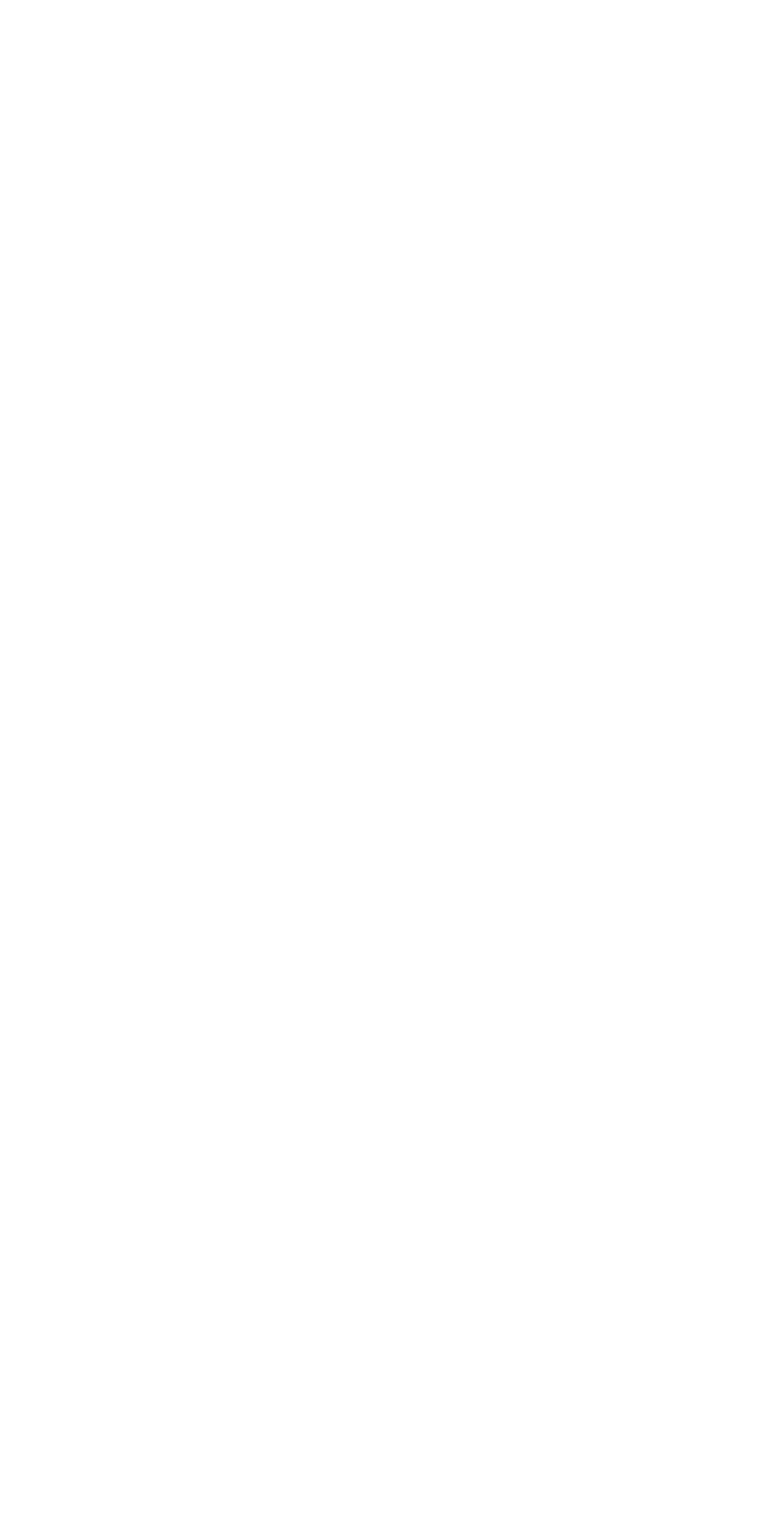
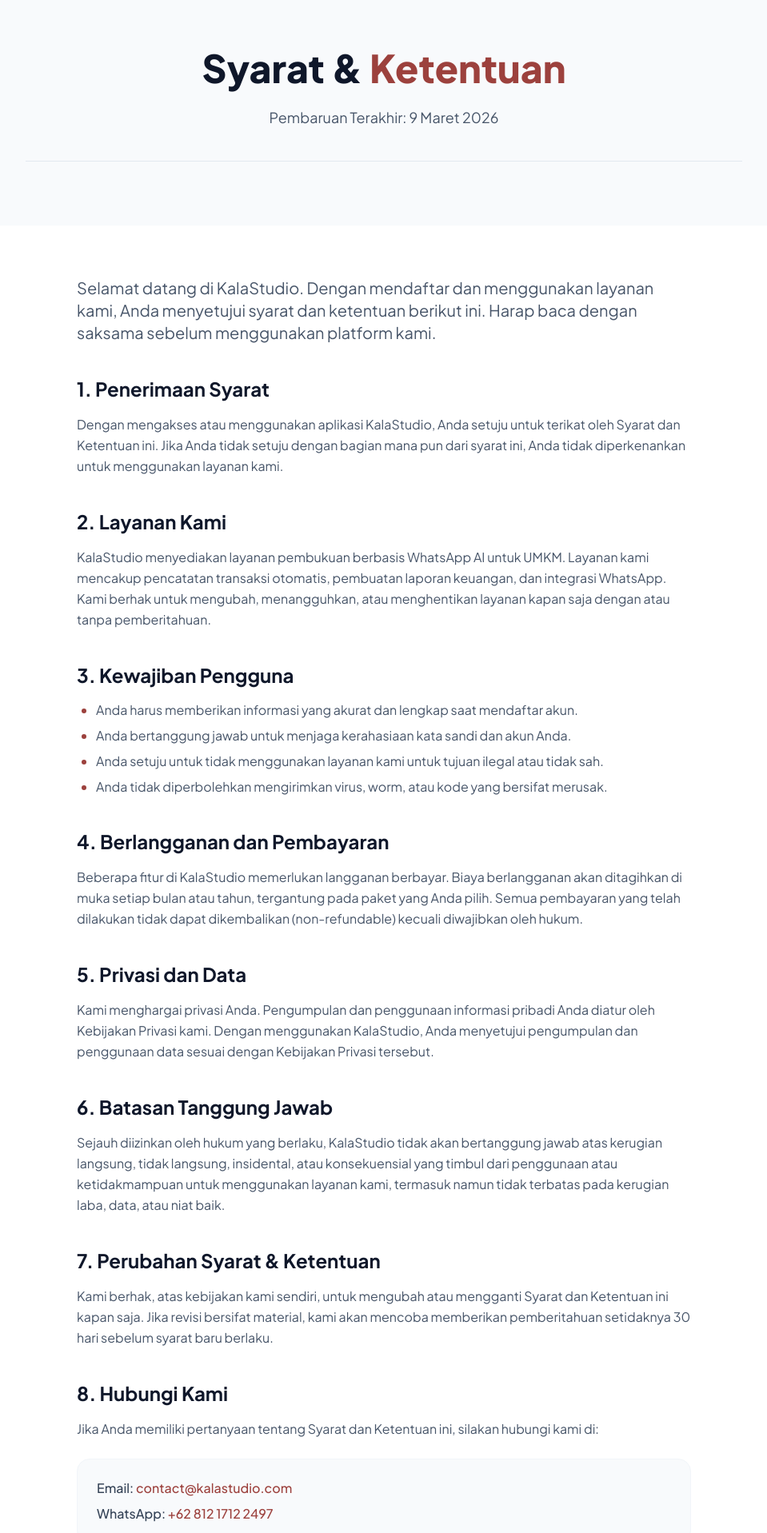
Before and after one commit to firdausnanda/kalastudio, a React (Vite) app: page /syarat-ketentuan in a window 1280 px wide. Before the commit this address had no page. Shown: the part 100-2017 px from the top of the page at 80% size, without its empty margins (160-1119 px from the left). Before the commit the page ends 800 px from the top, so only its background shows below. Built offline with nearby package versions, Linux system fonts and the light colour scheme.

Commit message:
[FEAT] Syarat dan Ketentuan

```diff
--- a/src/App.jsx
+++ b/src/App.jsx
@@ -6,6 +6,7 @@
 import PricingPage from './pages/PricingPage';
 import BlogPage from './pages/BlogPage';
 import PanduanPage from './pages/PanduanPage';
+import TermsPage from './pages/TermsPage';
 import NProgressLoader from './components/NProgressLoader';
 
 function App() {
@@ -20,6 +21,7 @@
         <Route path="/harga" element={<PricingPage />} />
         <Route path="/blog" element={<BlogPage />} />
         <Route path="/panduan" element={<PanduanPage />} />
+        <Route path="/syarat-ketentuan" element={<TermsPage />} />
       </Routes>
     </Router>
   );
--- a/src/components/Footer.jsx
+++ b/src/components/Footer.jsx
@@ -1,3 +1,5 @@
+import { Link } from 'react-router-dom';
+
 export default function Footer() {
   return (
     <footer className="bg-white dark:bg-slate-950 border-t border-slate-100 dark:border-slate-800 pt-16 pb-8 transition-colors duration-300">
@@ -48,7 +50,7 @@
                   <path d="M20 4H4c-1.1 0-1.99.9-1.99 2L2 18c0 1.1.9 2 2 2h16c1.1 0 2-.9 2-2V6c0-1.1-.9-2-2-2zm0 4l-8 5-8-5V6l8 5 8-5v2z" />
                 </svg>
               </a>
-              <a className="w-10 h-10 rounded-full bg-slate-100 dark:bg-slate-800 flex items-center justify-center text-secondary dark:text-slate-300 hover:bg-primary hover:text-white transition-all" href="https://wa.me/6281234567890" target="_blank" rel="noopener noreferrer">
+              <a className="w-10 h-10 rounded-full bg-slate-100 dark:bg-slate-800 flex items-center justify-center text-secondary dark:text-slate-300 hover:bg-primary hover:text-white transition-all" href="https://wa.me/6281217122497" target="_blank" rel="noopener noreferrer">
                 <svg className="w-4 h-4 fill-current" viewBox="0 0 24 24" xmlns="http://www.w3.org/2000/svg">
                   <path d="M17.472 14.382c-.297-.149-1.758-.867-2.03-.967-.273-.099-.471-.148-.67.15-.197.297-.767.966-.94 1.164-.173.199-.347.223-.644.075-.297-.15-1.255-.463-2.39-1.475-.883-.788-1.48-1.761-1.653-2.059-.173-.297-.018-.458.13-.606.134-.133.298-.347.446-.52.149-.174.198-.298.298-.497.099-.198.05-.371-.025-.52-.075-.149-.669-1.612-.916-2.207-.242-.579-.487-.5-.669-.51-.173-.008-.371-.01-.57-.01-.198 0-.52.074-.792.372-.272.297-1.04 1.016-1.04 2.479 0 1.462 1.065 2.875 1.213 3.074.149.198 2.096 3.2 5.077 4.487.709.306 1.262.489 1.694.625.712.227 1.36.195 1.871.118.571-.085 1.758-.719 2.006-1.413.248-.694.248-1.289.173-1.413-.074-.124-.272-.198-.57-.347m-5.421 7.403h-.004a9.87 9.87 0 0 1-5.031-1.378l-.361-.214-3.741.982.998-3.648-.235-.374a9.86 9.86 0 0 1-1.51-5.26c.001-5.45 4.436-9.884 9.888-9.884 2.64 0 5.122 1.03 6.988 2.898a9.825 9.825 0 0 1 2.893 6.994c-.003 5.45-4.437 9.884-9.885 9.884m8.413-18.297A11.815 11.815 0 0 0 12.05 0C5.495 0 .16 5.335.157 11.892c0 2.096.547 4.142 1.588 5.945L.057 24l6.305-1.654a11.882 11.882 0 0 0 5.683 1.448h.005c6.554 0 11.89-5.335 11.893-11.893a11.821 11.821 0 0 0-3.48-8.413z" />
                 </svg>
@@ -60,7 +62,7 @@
         <div className="border-t border-slate-50 dark:border-slate-800/50 pt-8 flex flex-col md:flex-row justify-between items-center gap-4 transition-colors">
           <p className="text-xs text-slate-400 dark:text-slate-500 transition-colors">© 2026 KalaStudio. All rights reserved.</p>
           <div className="flex gap-6 text-xs text-slate-400 dark:text-slate-500 transition-colors">
-            <a className="hover:text-secondary dark:hover:text-primary" href="#">Syarat &amp; Ketentuan</a>
+            <Link className="hover:text-secondary dark:hover:text-primary" to="/syarat-ketentuan">Syarat &amp; Ketentuan</Link>
             <a className="hover:text-secondary dark:hover:text-primary" href="#">Kebijakan Privasi</a>
           </div>
         </div>
--- /dev/null
+++ b/src/pages/TermsPage.jsx
@@ -0,0 +1,85 @@
+import { useEffect } from 'react';
+import Header from '../components/Header';
+import Footer from '../components/Footer';
+
+export default function TermsPage() {
+  useEffect(() => {
+    window.scrollTo(0, 0);
+  }, []);
+
+  return (
+    <div className="bg-white text-slate-900 font-display transition-colors duration-300 dark:bg-slate-900 min-h-screen flex flex-col">
+      <Header />
+
+      <main className="flex-grow">
+        <section className="bg-slate-50 dark:bg-slate-800/30 py-20 px-4 transition-colors duration-300">
+          <div className="max-w-4xl mx-auto text-center border-b border-slate-200 dark:border-slate-800 pb-10">
+            <h1 className="text-4xl md:text-5xl font-black text-slate-900 dark:text-white mb-6">
+              Syarat & <span className="text-primary">Ketentuan</span>
+            </h1>
+            <p className="text-lg text-slate-600 dark:text-slate-400">
+              Pembaruan Terakhir: 9 Maret 2026
+            </p>
+          </div>
+        </section>
+
+        <section className="py-16 px-4">
+          <div className="max-w-3xl mx-auto prose prose-slate dark:prose-invert prose-lg">
+            <p className="lead text-xl text-slate-600 dark:text-slate-400 mb-8">
+              Selamat datang di KalaStudio. Dengan mendaftar dan menggunakan layanan kami, Anda menyetujui syarat dan ketentuan berikut ini. Harap baca dengan saksama sebelum menggunakan platform kami.
+            </p>
+
+            <h2 className="text-2xl font-bold mt-10 mb-4 text-slate-900 dark:text-white">1. Penerimaan Syarat</h2>
+            <p className="text-slate-600 dark:text-slate-400 mb-6 leading-relaxed">
+              Dengan mengakses atau menggunakan aplikasi KalaStudio, Anda setuju untuk terikat oleh Syarat dan Ketentuan ini. Jika Anda tidak setuju dengan bagian mana pun dari syarat ini, Anda tidak diperkenankan untuk menggunakan layanan kami.
+            </p>
+
+            <h2 className="text-2xl font-bold mt-10 mb-4 text-slate-900 dark:text-white">2. Layanan Kami</h2>
+            <p className="text-slate-600 dark:text-slate-400 mb-6 leading-relaxed">
+              KalaStudio menyediakan layanan pembukuan berbasis WhatsApp AI untuk UMKM. Layanan kami mencakup pencatatan transaksi otomatis, pembuatan laporan keuangan, dan integrasi WhatsApp. Kami berhak untuk mengubah, menangguhkan, atau menghentikan layanan kapan saja dengan atau tanpa pemberitahuan.
+            </p>
+
+            <h2 className="text-2xl font-bold mt-10 mb-4 text-slate-900 dark:text-white">3. Kewajiban Pengguna</h2>
+            <ul className="list-disc pl-6 text-slate-600 dark:text-slate-400 mb-6 space-y-2 marker:text-primary">
+              <li>Anda harus memberikan informasi yang akurat dan lengkap saat mendaftar akun.</li>
+              <li>Anda bertanggung jawab untuk menjaga kerahasiaan kata sandi dan akun Anda.</li>
+              <li>Anda setuju untuk tidak menggunakan layanan kami untuk tujuan ilegal atau tidak sah.</li>
+              <li>Anda tidak diperbolehkan mengirimkan virus, worm, atau kode yang bersifat merusak.</li>
+            </ul>
+
+            <h2 className="text-2xl font-bold mt-10 mb-4 text-slate-900 dark:text-white">4. Berlangganan dan Pembayaran</h2>
+            <p className="text-slate-600 dark:text-slate-400 mb-6 leading-relaxed">
+              Beberapa fitur di KalaStudio memerlukan langganan berbayar. Biaya berlangganan akan ditagihkan di muka setiap bulan atau tahun, tergantung pada paket yang Anda pilih. Semua pembayaran yang telah dilakukan tidak dapat dikembalikan (non-refundable) kecuali diwajibkan oleh hukum.
+            </p>
+
+            <h2 className="text-2xl font-bold mt-10 mb-4 text-slate-900 dark:text-white">5. Privasi dan Data</h2>
+            <p className="text-slate-600 dark:text-slate-400 mb-6 leading-relaxed">
+              Kami menghargai privasi Anda. Pengumpulan dan penggunaan informasi pribadi Anda diatur oleh Kebijakan Privasi kami. Dengan menggunakan KalaStudio, Anda menyetujui pengumpulan dan penggunaan data sesuai dengan Kebijakan Privasi tersebut.
+            </p>
+
+            <h2 className="text-2xl font-bold mt-10 mb-4 text-slate-900 dark:text-white">6. Batasan Tanggung Jawab</h2>
+            <p className="text-slate-600 dark:text-slate-400 mb-6 leading-relaxed">
+              Sejauh diizinkan oleh hukum yang berlaku, KalaStudio tidak akan bertanggung jawab atas kerugian langsung, tidak langsung, insidental, atau konsekuensial yang timbul dari penggunaan atau ketidakmampuan untuk menggunakan layanan kami, termasuk namun tidak terbatas pada kerugian laba, data, atau niat baik.
+            </p>
+
+            <h2 className="text-2xl font-bold mt-10 mb-4 text-slate-900 dark:text-white">7. Perubahan Syarat & Ketentuan</h2>
+            <p className="text-slate-600 dark:text-slate-400 mb-6 leading-relaxed">
+              Kami berhak, atas kebijakan kami sendiri, untuk mengubah atau mengganti Syarat dan Ketentuan ini kapan saja. Jika revisi bersifat material, kami akan mencoba memberikan pemberitahuan setidaknya 30 hari sebelum syarat baru berlaku.
+            </p>
+
+            <h2 className="text-2xl font-bold mt-10 mb-4 text-slate-900 dark:text-white">8. Hubungi Kami</h2>
+            <p className="text-slate-600 dark:text-slate-400 mb-6 leading-relaxed">
+              Jika Anda memiliki pertanyaan tentang Syarat dan Ketentuan ini, silakan hubungi kami di:
+            </p>
+            <div className="bg-slate-50 dark:bg-slate-800 p-6 rounded-2xl border border-slate-100 dark:border-slate-700">
+              <p className="text-slate-700 dark:text-slate-300 font-medium">Email: <a href="mailto:contact@kalastudio.com" className="text-primary hover:underline">contact@kalastudio.com</a></p>
+              <p className="text-slate-700 dark:text-slate-300 font-medium mt-2">WhatsApp: <a href="https://wa.me/6281217122497" target="_blank" rel="noopener noreferrer" className="text-primary hover:underline">+62 812 1712 2497</a></p>
+            </div>
+          </div>
+        </section>
+      </main>
+
+      <Footer />
+    </div>
+  );
+}
```
